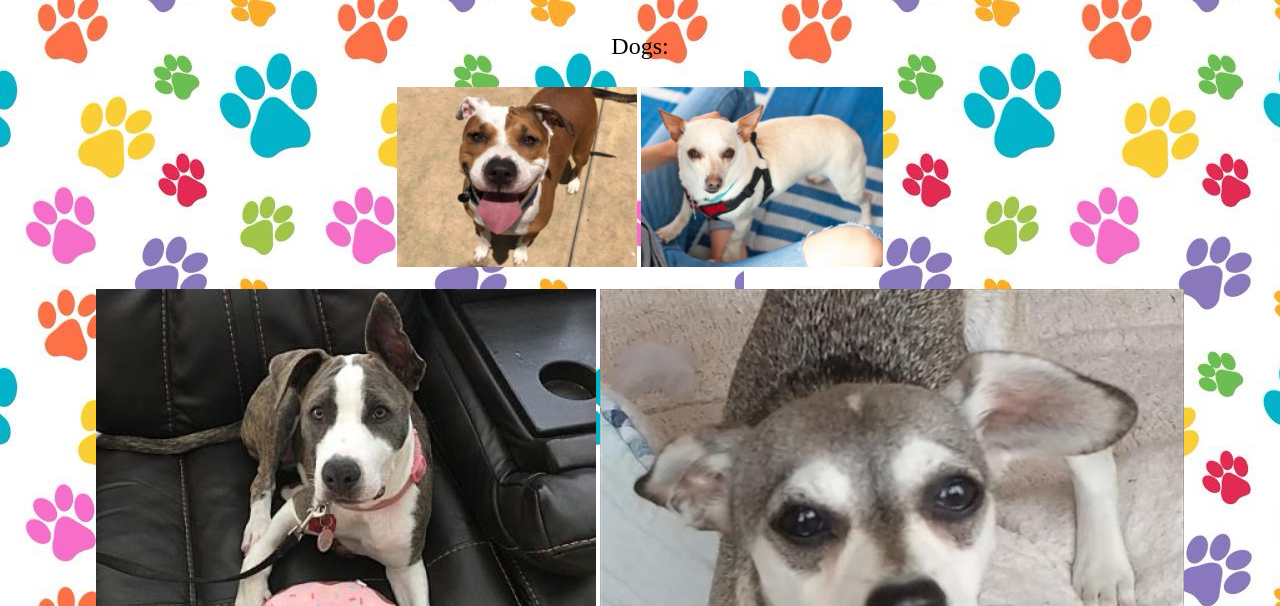
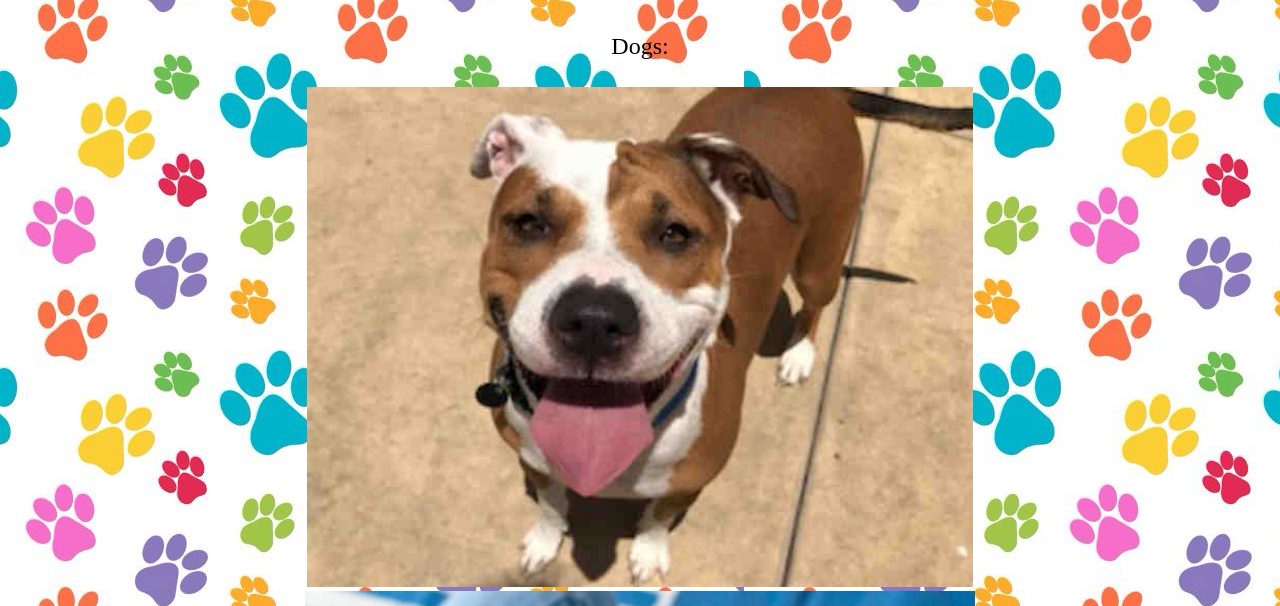
Before and after one commit to anvishasaxena/pinder, a plain HTML site: page dogs.html in a window 1280 px wide. Shown: the part 194-800 px from the top of the page. Drawn offline with Linux system fonts and the light colour scheme.

Commit message:
Update dogs.html

```diff
--- a/dogs.html
+++ b/dogs.html
@@ -77,9 +77,9 @@ li a:hover {
 
 
     <a target="_blank" href="https://searchsddac.sandiegocounty.gov/pet_detailsnew.asp?RowNum=1">
-      <img src="images/DAWG1.jpg" height="180"></a>
+      <img src="images/DAWG1.jpg" height="500"></a>
     <a target="_blank" href="https://toolkit.rescuegroups.org/iframe/fb/v3.0/pet?animalID=12707446&ids=2802&locationid=&species=Dog&breed=&age=&sex=&page=1">
-      <img src="images/DAWG2.jpg" height="180"></a>
+      <img src="images/DAWG2.jpg" height="500"></a>
 
 
     <br>
```
